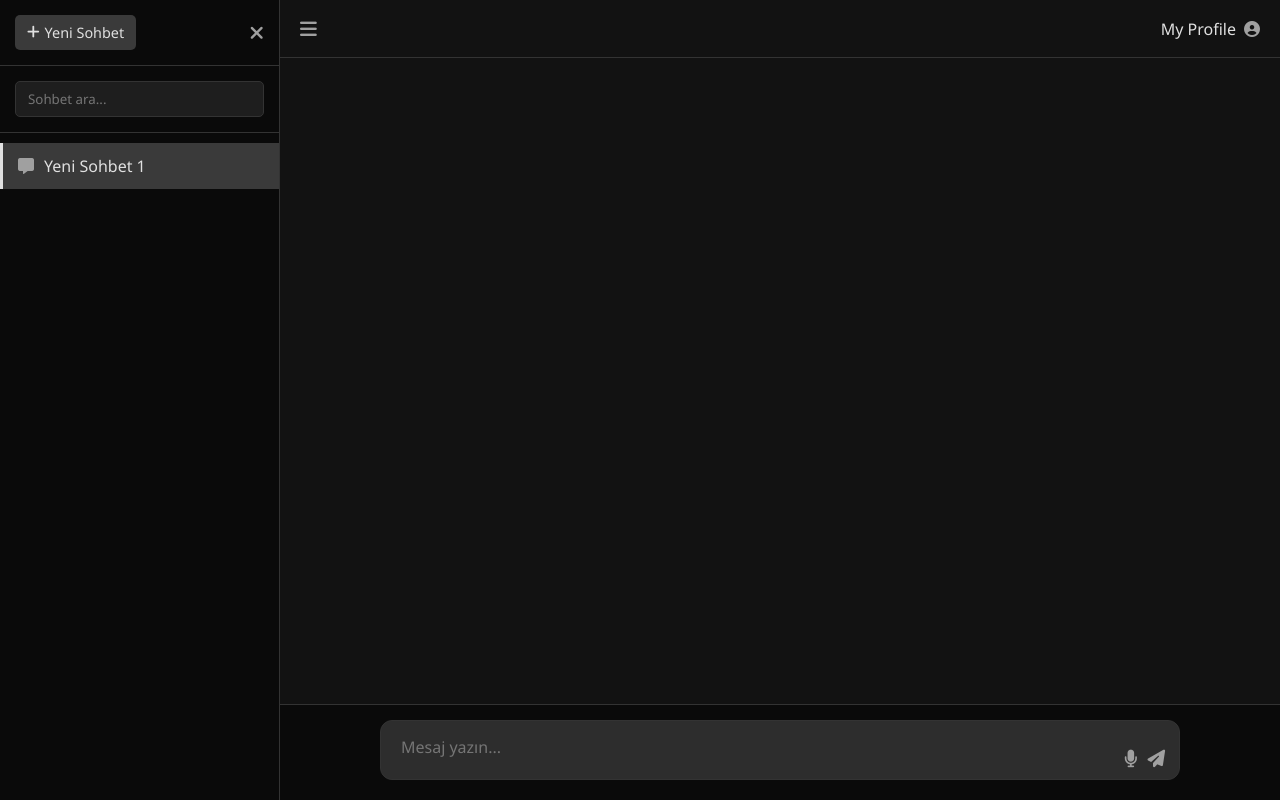
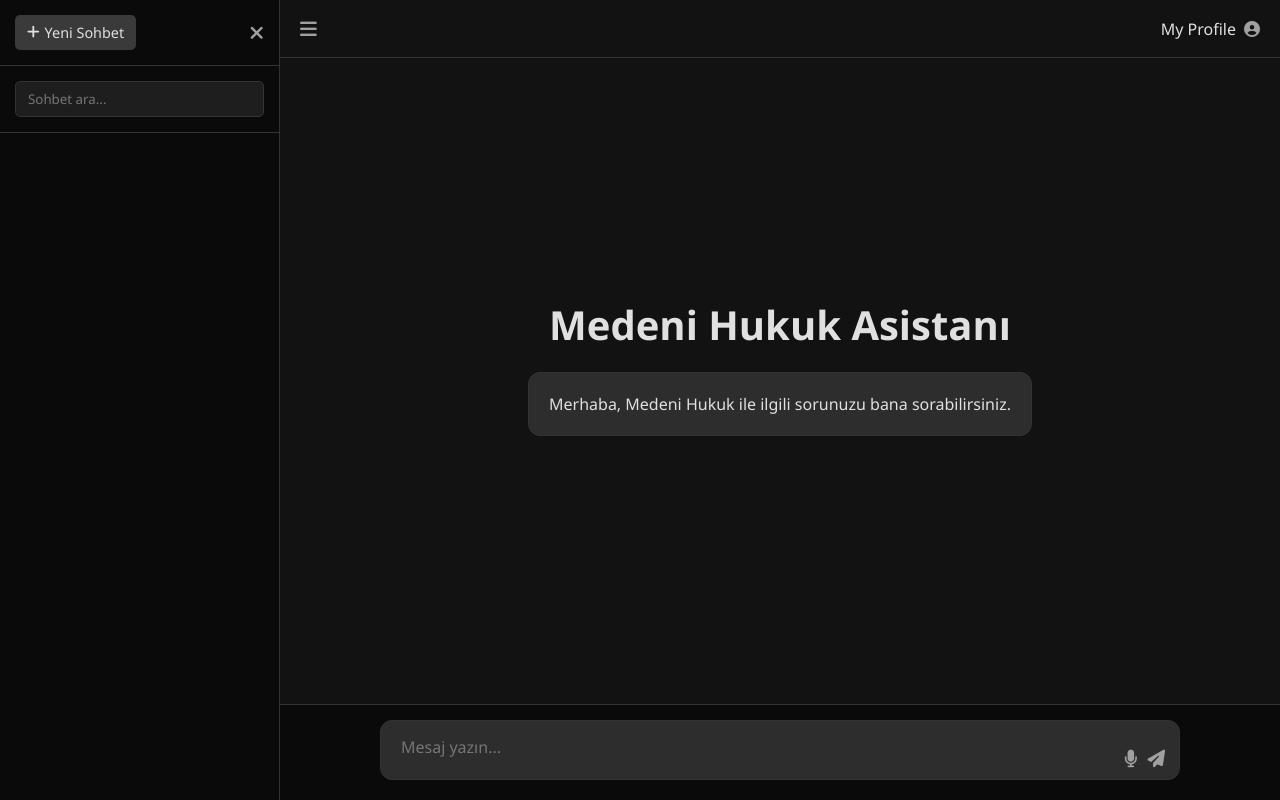
Before and after one commit to CENGTOKSOY/medeni-hukuk-asistani, a plain HTML site: page Frontend/index.html in a window 1280 px wide. Drawn offline with Linux system fonts and the light colour scheme.

Commit message:
important update

```diff
--- a/Frontend/index.html
+++ b/Frontend/index.html
@@ -1,10 +1,11 @@
- <!DOCTYPE html>
+<!DOCTYPE html>
 <html lang="tr">
 <head>
     <meta charset="UTF-8">
     <meta name="viewport" content="width=device-width, initial-scale=1.0">
     <title>MehuGPT - Medeni Hukuk Asistanı</title>
     <link rel="stylesheet" href="https://cdnjs.cloudflare.com/ajax/libs/font-awesome/6.4.0/css/all.min.css">
+
     <style>
         :root {
             --bg-dark: #121212;
@@ -220,10 +221,14 @@
         }
 
         .welcome-container {
+            display: flex !important; /* Bu satır önemli */
             margin: auto;
             text-align: center;
             padding: 40px 20px;
             max-width: 600px;
+            flex-direction: column;
+            align-items: center;
+            justify-content: center;
         }
 
         .chat-title {
@@ -446,8 +451,7 @@
                 renderChatHistory();
                 switchToChat(chatId);
 
-                // Hoş geldin mesajını gizle ve mesaj alanını göster
-                welcomeContainer.style.display = 'none';
+                // Welcome mesajını gizleme kısmını kaldırdık
                 messageContainer.style.display = 'block';
             }
 
@@ -471,13 +475,11 @@
                     `;
 
                     chatItem.addEventListener('click', (e) => {
-                        // Silme butonuna tıklanmadıysa
                         if (!e.target.closest('.delete-chat')) {
                             switchToChat(chat.id);
                         }
                     });
 
-                    // Sohbet silme butonu
                     const deleteBtn = chatItem.querySelector('.delete-chat');
                     deleteBtn.addEventListener('click', (e) => {
                         e.stopPropagation();
@@ -493,7 +495,6 @@
                 if (confirm('Bu sohbeti silmek istediğinize emin misiniz?')) {
                     chats = chats.filter(chat => chat.id !== chatId);
 
-                    // Eğer silinen sohbet aktif sohbetse
                     if (activeChatId === chatId) {
                         if (chats.length > 0) {
                             activeChatId = chats[0].id;
@@ -512,10 +513,8 @@
                 activeChatId = chatId;
                 const chat = chats.find(c => c.id === chatId);
 
-                // Sohbet geçmişini güncelle
                 renderChatHistory();
 
-                // Mesajları yükle
                 messageContainer.innerHTML = '';
 
                 if (chat.messages.length > 0) {
@@ -530,11 +529,10 @@
                     messageContainer.style.display = 'none';
                 }
 
-                // En aşağı kaydır
                 chatContainer.scrollTop = chatContainer.scrollHeight;
             }
 
-            // Mesaj ekle (hem arayüze hem de veriye)
+            // Mesaj ekle
             function addMessage(content, isUser) {
                 if (!activeChatId) {
                     createNewChat();
@@ -598,11 +596,10 @@
                 addMessage(message, true);
                 userInput.value = '';
 
-                // Bot yanıtı simüle et (gerçek uygulamada API çağrısı yapılacak)
                 simulateBotResponse(message);
             }
 
-            // Input event listeners
+            // Event listeners
             userInput.addEventListener('keypress', function(e) {
                 if (e.key === 'Enter' && !e.shiftKey) {
                     e.preventDefault();
@@ -612,19 +609,17 @@
 
             sendBtn.addEventListener('click', sendMessage);
 
-            // Sesli giriş butonu
             voiceBtn.addEventListener('click', function() {
                 alert('Sesli giriş özelliği aktif edilecek');
             });
 
-            // Textarea otomatik yüksekliği
             userInput.addEventListener('input', function() {
                 this.style.height = 'auto';
                 this.style.height = (this.scrollHeight) + 'px';
             });
 
-            // Başlangıçta bir sohbet oluştur
-            createNewChat();
+            // Başlangıçta welcome ekranını göster
+            welcomeContainer.style.display = 'flex';
         });
     </script>
 </body>
```
